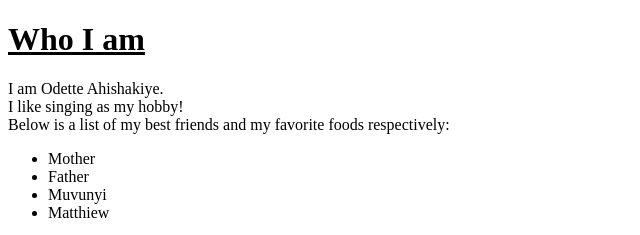
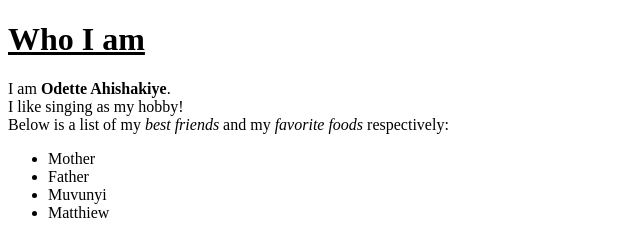
Before and after one commit to ahiodette/my-first-webpage, a plain HTML site: page my-favorite-things.html in a window 1280 px wide. Shown: the top 235 px of the page, 0-640 px from the left. Drawn offline with Linux system fonts and the light colour scheme.

Commit message:
Inline elements

```diff
--- a/my-favorite-things.html
+++ b/my-favorite-things.html
@@ -7,8 +7,8 @@
 
 <body>
     <h1><u>Who I am</u></h1>
-    <p>I am Odette Ahishakiye.<br>
-        I like singing as my hobby!<br> Below is a list of my best friends and my favorite foods respectively: </p>
+    <p>I am <strong>Odette Ahishakiye</strong>.<br>
+        I like singing as my hobby!<br> Below is a list of my <em>best friends</em> and my <em>favorite foods</em> respectively: </p>
     <ul>
         <li>Mother</li>
         <li>Father</li>
```
